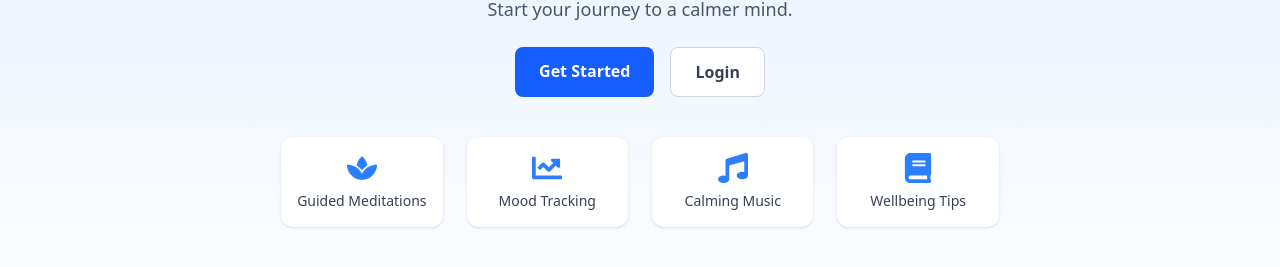
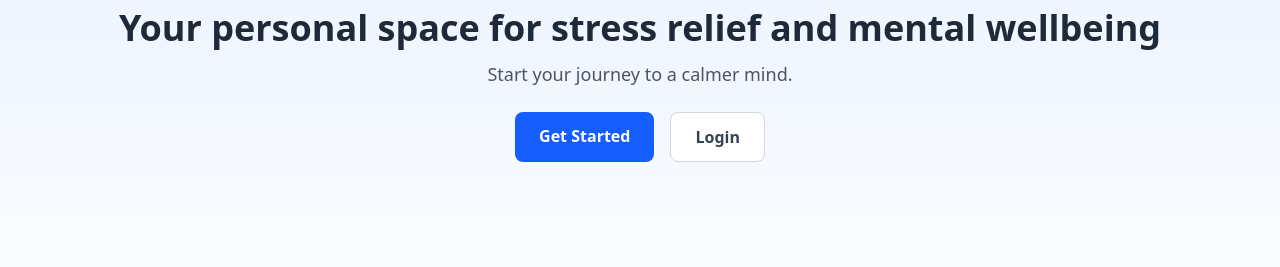
Before and after one commit to burcugns/Stress-Flow, a React (Vite) app: page /home in a window 1280 px wide. Shown: the part 427-694 px from the top of the page. Built offline with nearby package versions, Linux system fonts and the light colour scheme; no server answers.

Commit message:
updated homepage

```diff
--- a/src/pages/Home.jsx
+++ b/src/pages/Home.jsx
@@ -1,5 +1,4 @@
 import firstpageimage from "../image/meditation.png";
-import { FaSpa, FaChartLine, FaMusic, FaBook } from "react-icons/fa";
 import { Link, useNavigate } from "react-router-dom";
 import { useAuth } from "../context/Authcontext";
 import { handleLogout } from "../functions/handleLogout";
@@ -27,7 +26,7 @@ export default function Home() {
         Start your journey to a calmer mind.
       </p>
 
-      {/* buttons */}
+      {/* Get starter and Log in / Log Out */}
       <div className="mt-6 flex gap-4">
         <Link
           to="/survey"
@@ -52,34 +51,6 @@ export default function Home() {
           </Link>
         )}
       </div>
-
-      {/* Features */}
-      <div className="mt-10 grid grid-cols-2 sm:grid-cols-4 gap-6">
-        <div className="flex flex-col items-center bg-white p-4 rounded-xl shadow hover:shadow-md transition">
-          <FaSpa className="text-3xl text-blue-500 mb-2" />
-          <span className="text-sm font-medium text-gray-700">
-            Guided Meditations
-          </span>
-        </div>
-        <div className="flex flex-col items-center bg-white p-4 rounded-xl shadow hover:shadow-md transition">
-          <FaChartLine className="text-3xl text-blue-500 mb-2" />
-          <span className="text-sm font-medium text-gray-700">
-            Mood Tracking
-          </span>
-        </div>
-        <div className="flex flex-col items-center bg-white p-4 rounded-xl shadow hover:shadow-md transition">
-          <FaMusic className="text-3xl text-blue-500 mb-2" />
-          <span className="text-sm font-medium text-gray-700">
-            Calming Music
-          </span>
-        </div>
-        <div className="flex flex-col items-center bg-white p-4 rounded-xl shadow hover:shadow-md transition">
-          <FaBook className="text-3xl text-blue-500 mb-2" />
-          <span className="text-sm font-medium text-gray-700">
-            Wellbeing Tips
-          </span>
-        </div>
-      </div>
     </div>
   );
 }
```
